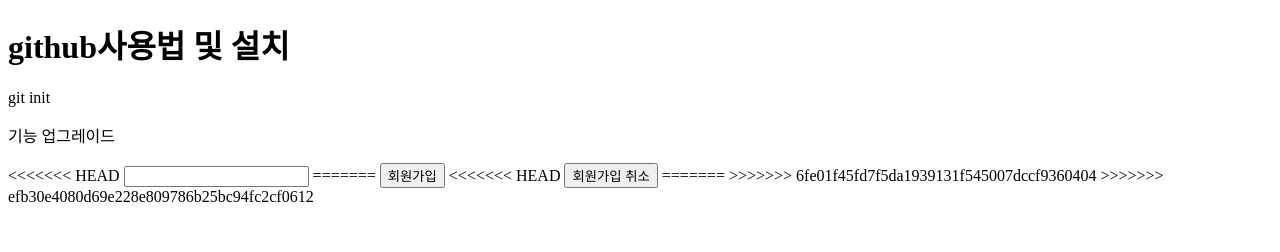
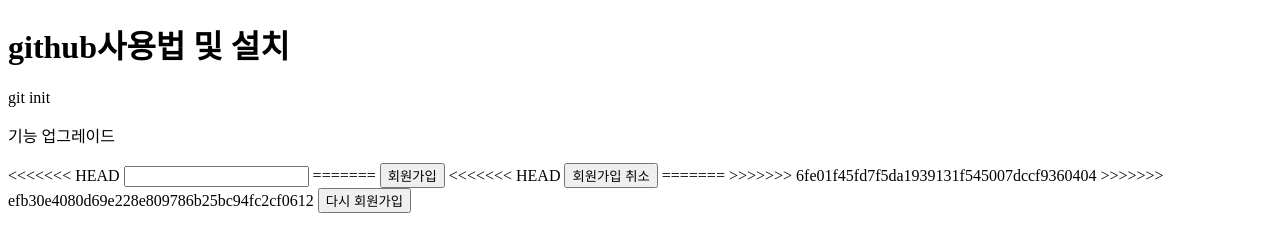
Before and after one commit to wkdwl2/company2-project, a plain HTML site: page index.html in a window 1280 px wide. Drawn offline with Linux system fonts and the light colour scheme.

Commit message:
freshman2 third commit

```diff
--- a/index.html
+++ b/index.html
@@ -26,5 +26,8 @@
 =======
 >>>>>>> 6fe01f45fd7f5da1939131f545007dccf9360404
 >>>>>>> efb30e4080d69e228e809786b25bc94fc2cf0612
+
+    <!-- 세번째 변경 -->
+    <button>다시 회원가입</button>
 </body>
 </html>
```
